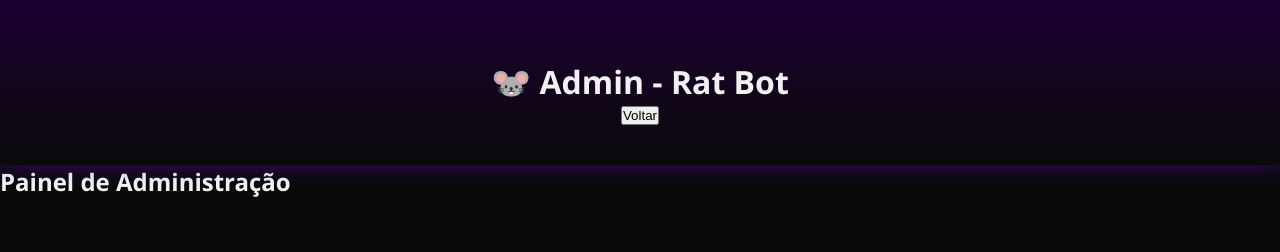
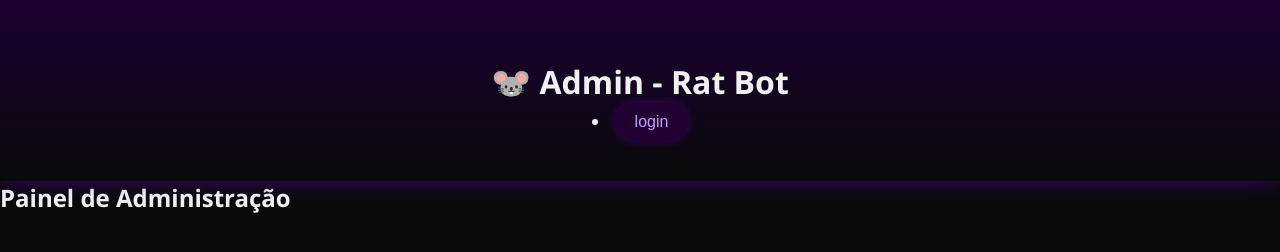
Before and after one commit to rafaei312654/ratbot, a plain HTML site: page public/admin.html in a window 1280 px wide. Drawn offline with Linux system fonts and the light colour scheme; no server answers.

Commit message:
Update admin.html

```diff
--- a/public/admin.html
+++ b/public/admin.html
@@ -9,7 +9,7 @@
 <body>
   <header class="top-bar">
     <h1><span class="rat-logo">🐭</span> Admin - Rat Bot</h1>
-    <button onclick="location.href='index.html'">Voltar</button>
+    <li><button class="nav-btn" onclick="window.location.href='index.html'">login</button></li>
   </header>
 
   <main>
```
